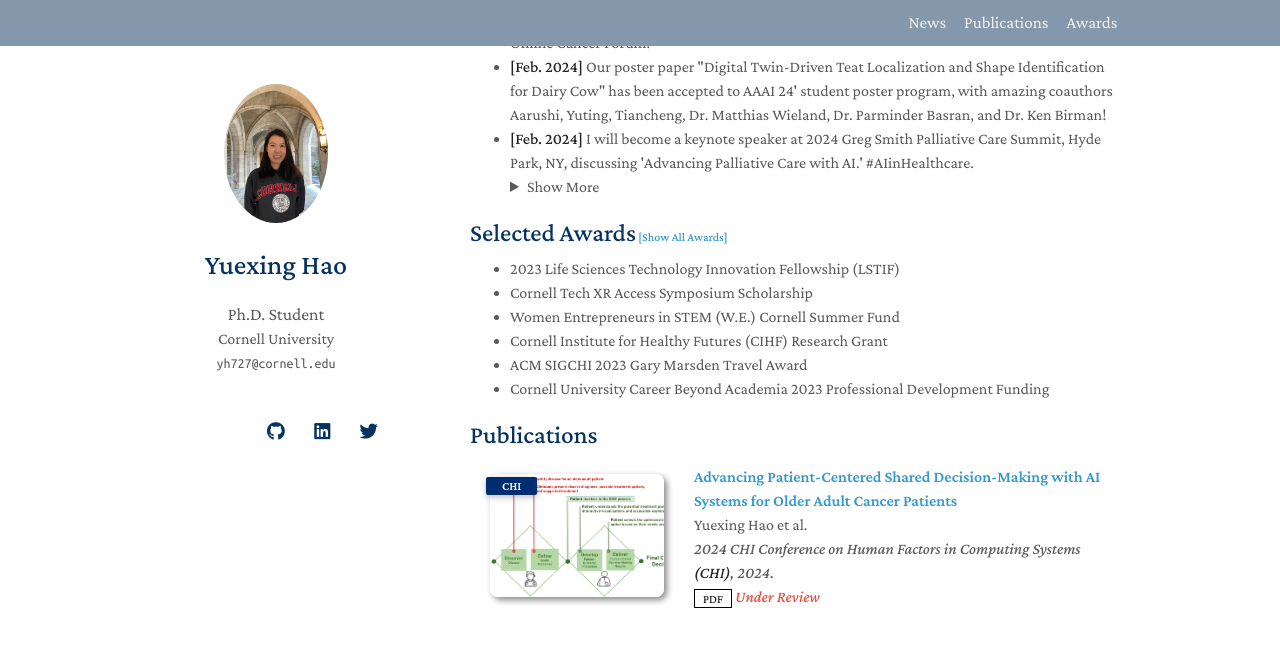
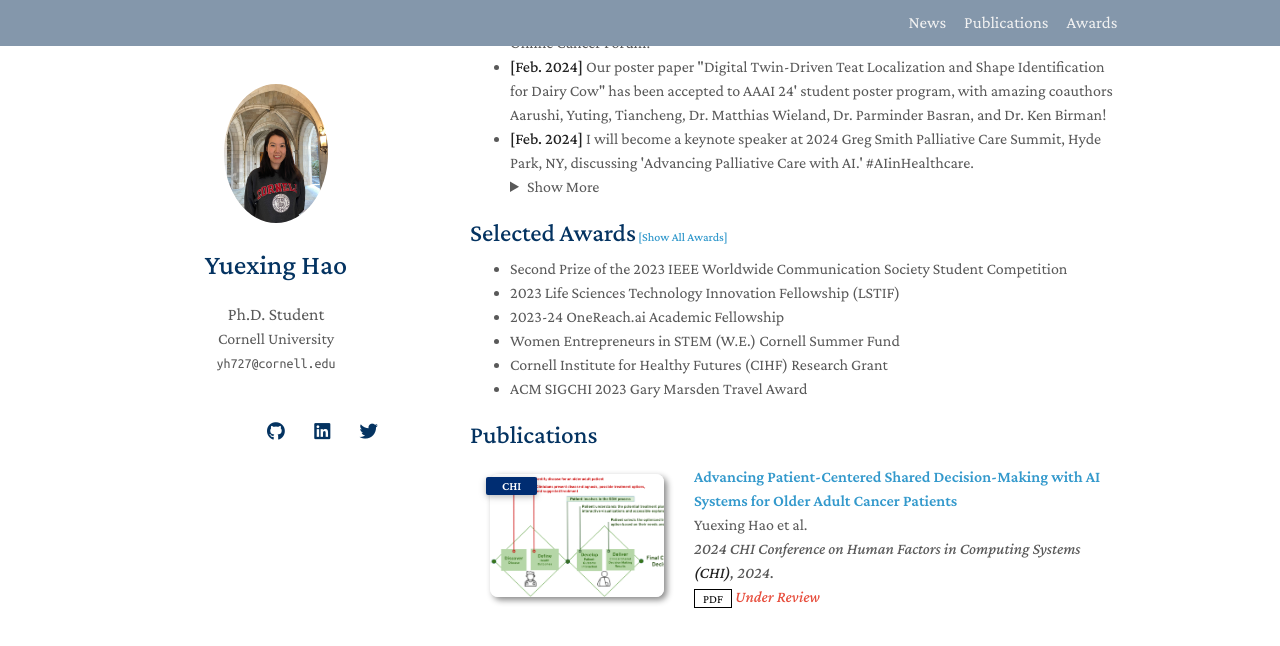
Before and after one commit to YuexingHao/Yuexing-Hao, a Jekyll site: the page built from index.md, in a window 1280 px wide and 900 px high, scrolled down 618 px, cut to the strip 0-646 px from the top of the window. Built offline with Jekyll 4.4.1, drawn with Linux system fonts in a browser that asks for light colours; nearby versions of some CDN libraries; a style sheet for code colours, icons or effects is not loaded; our own code applies the rules of GitHub Pages for plain Markdown files.

Commit message:
Update awards.md

```diff
--- a/_includes/awards.md
+++ b/_includes/awards.md
@@ -1,12 +1,12 @@
 <h2 style="margin: 20px 0px 10px;" id="awards">Selected Awards<a href="all_awards.html" style="font-size: 12px;">   [Show All Awards]</a></h2>
 
 <ul>
+  <li>Second Prize of the 2023 IEEE Worldwide Communication Society Student Competition</li>
   <li>2023 Life Sciences Technology Innovation Fellowship (LSTIF)</li>
-  <li>Cornell Tech XR Access Symposium Scholarship</li>
+  <li>2023-24 OneReach.ai Academic Fellowship</li>
   <li>Women Entrepreneurs in STEM (W.E.) Cornell Summer Fund</li>
   <li>Cornell Institute for Healthy Futures (CIHF) Research Grant</li>
   <li>ACM SIGCHI 2023 Gary Marsden Travel Award</li>
-  <li>Cornell University Career Beyond Academia 2023 Professional Development Funding</li>
 
 
 
```
